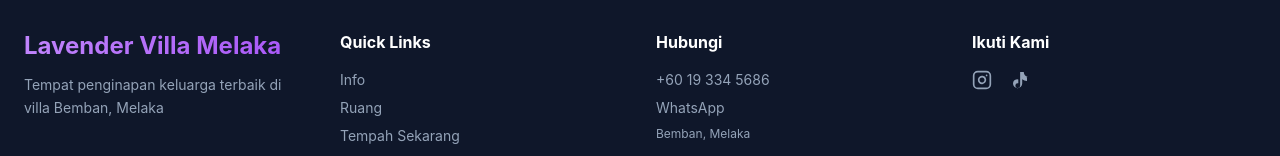
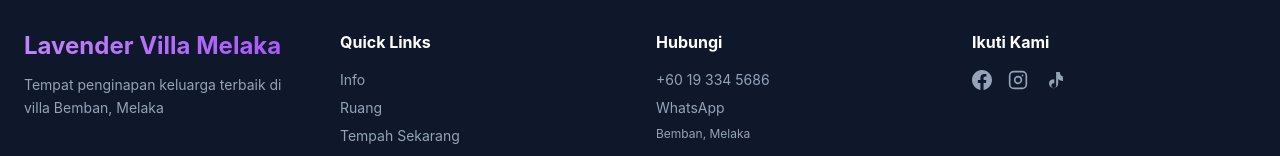
Before and after one commit to najmizulhusni/lavender-villa, a React (Vite) app: page / in a window 1280 px wide. Shown: the part 6541-6697 px from the top of the page. Built offline with nearby package versions, Linux system fonts and the light colour scheme; no server answers; the database is empty.

Commit message:
feat: add Facebook link to footer

```diff
--- a/src/App.jsx
+++ b/src/App.jsx
@@ -1656,6 +1656,11 @@ Saya ingin membuat tempahan untuk Lavender Villa Melaka pada tarikh di atas. Sil
             <div>
               <h4 className="font-bold mb-4 text-white">Ikuti Kami</h4>
               <div className="flex gap-4">
+                <a href="https://www.facebook.com/lavendervillamelaka" target="_blank" rel="noopener noreferrer" className="text-slate-400 hover:text-purple-400 transition">
+                  <svg className="w-5 h-5" viewBox="0 0 24 24" fill="currentColor">
+                    <path d="M24 12.073c0-6.627-5.373-12-12-12s-12 5.373-12 12c0 5.99 4.388 10.954 10.125 11.854v-8.385H7.078v-3.47h3.047V9.43c0-3.007 1.792-4.669 4.533-4.669 1.312 0 2.686.235 2.686.235v2.953H15.83c-1.491 0-1.956.925-1.956 1.874v2.25h3.328l-.532 3.47h-2.796v8.385C19.612 23.027 24 18.062 24 12.073z"/>
+                  </svg>
+                </a>
                 <a href="https://www.instagram.com/lavendervillamelaka" target="_blank" rel="noopener noreferrer" className="text-slate-400 hover:text-purple-400 transition">
                   <Instagram className="w-5 h-5" />
                 </a>
```
